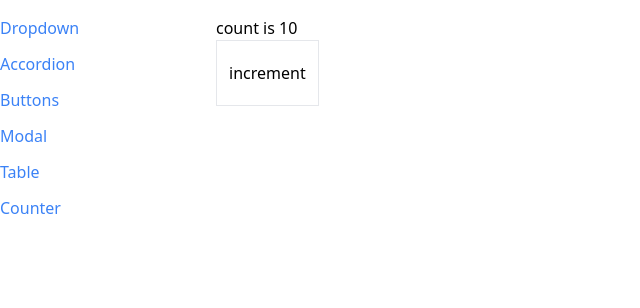
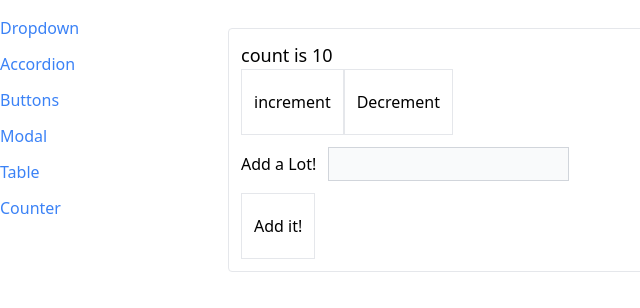
Before and after one commit to johnVundi/react-components, a React (Create React App) app: page /counter in a window 1280 px wide. Shown: the top 308 px of the page, without its empty margins (0-640 px from the left). Built offline with nearby package versions, Linux system fonts and the light colour scheme.

Commit message:
configured counter page

```diff
--- a/src/pages/CounterPage.js
+++ b/src/pages/CounterPage.js
@@ -1,18 +1,53 @@
-import useCounter from '../hooks/use-counter';
+
 import Button from '../components/Button'
-import React from 'react'
+import { useState } from 'react'
+import Panel from '../components/Panel';
 
 
 function CounterPage({initialCount}) {
-    const {count, increment} = useCounter(initialCount);
+   const[count, setCount] = useState(initialCount);
+    const [valueToAdd, setValueToAdd] = useState(0);
+   const increment =()=>{
+    setCount(count+1);
+   }
+
+   const decrement = () =>{
+    setCount(count - 1);
+   }
+
+   const handleChange = (event) =>{
+    const value = parseInt(event.target.value) || 0;
+    setValueToAdd(value)
+   }
+
+   const handleSubmit =(event) =>{
+    event.preventDefault();
+
+    setCount(count + valueToAdd);
+    setValueToAdd(0);
+   }
 
     return (
-    <div>
-        <h1>count is {count}</h1>
+    <Panel className='m-3'>
+        <h1 className='text-lg'>count is {count}</h1>
+        <div className='flex flex-row'>
         <Button onClick={increment}>
             increment
         </Button>
-    </div>
+        <Button onClick={decrement}>
+            Decrement
+        </Button>
+        </div>
+        <form onSubmit={handleSubmit}>
+            <label> Add a Lot!</label>
+            <input
+            onChange={handleChange}
+            value={valueToAdd || ""}
+            type="number"
+            className='p-1 m-3 bg-gray-50 border border-gray-300 '/>
+        <Button> Add it!</Button>
+        </form>
+    </Panel>
   )
 }
 
```
